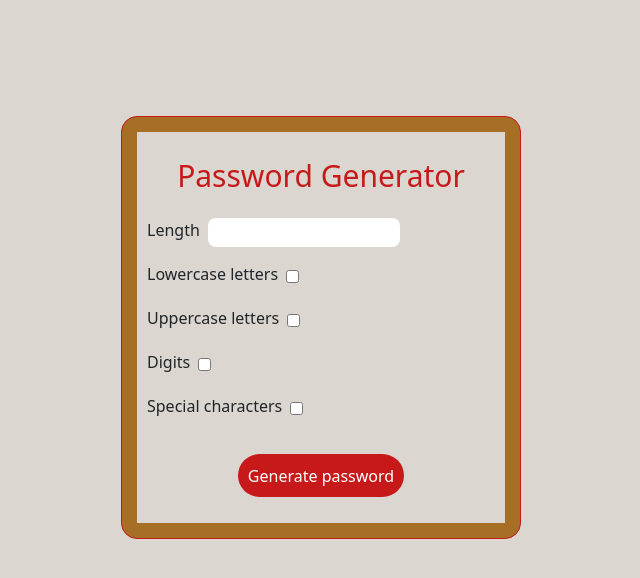
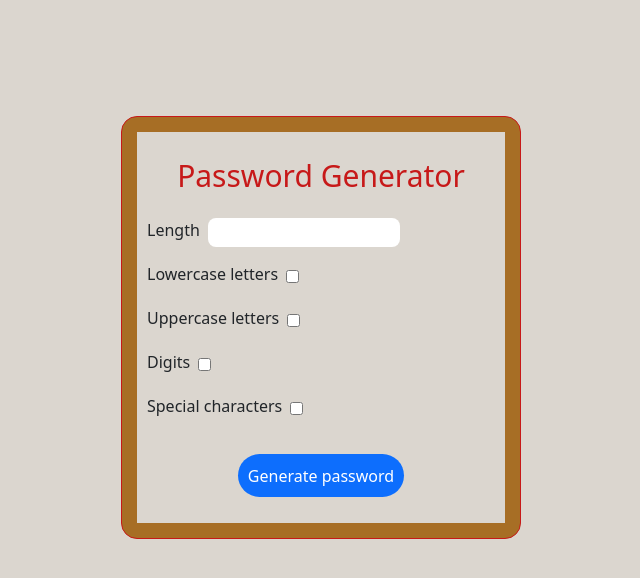
Before and after one commit to Efe-money/password-generator, a React (Vite) app: page / in a window 1280 px wide. Shown: the top 578 px of the page, without its empty margins (319-959 px from the left). Built offline with nearby package versions, Linux system fonts and the light colour scheme.

Commit message:
recent change

```diff
--- a/src/components/Generator.jsx
+++ b/src/components/Generator.jsx
@@ -14,7 +14,7 @@ const Generator = () => {
   const handleGenerate = (e) => {
       e.preventDefault()
     if (!includeUppercase && !includeSymbols && !includedigits && !includeLowercase) {
-      console.log("You need to select at least one checkbox");
+         notify("You need to select at least one checkbox");
     } else {
       let characterList = "";
       if (includedigits) {
@@ -33,9 +33,9 @@ const Generator = () => {
       if (!isNaN(passwordLength) && parseInt(passwordLength) >= 8) {
             const generatedPassword = createPassword(characterList); // Generate the password
             setpassword(generatedPassword); // Update the state with the generated password
-            console.log("Password generated successfully");
+            alert("Password generated successfully");
           } else {
-            console.log("Invalid password length. Please enter a valid number >= 8.");
+            alert ("Invalid password length. Please enter a valid number >= 8.");
           }
 
     }
@@ -106,7 +106,7 @@ const Generator = () => {
                   <input type="checkbox" checked={includeSymbols}onChange={(e)=> setincludeSymbols (e.target.checked)}/>
                   </div>
                   <div className="formBtn">
-                  <button type='submit'>Generate password</button>
+                  <button className='bg-primary' type='submit'>Generate password</button>
                   </div>
 
 
```
